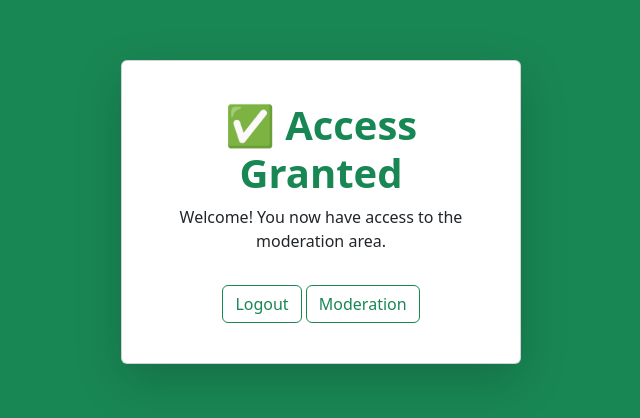
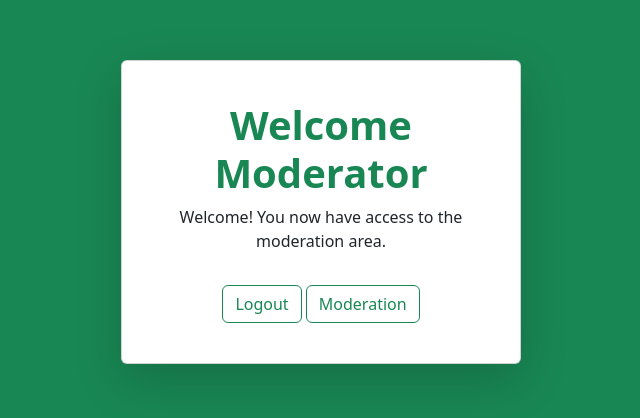
Before and after one commit to JurSchuijt712/LoginBloxoshop, a website: page public/approved.html in a window 1280 px wide. Shown: the part 188-606 px from the top of the page, without its empty margins (319-959 px from the left). Drawn offline with nearby package versions, Linux system fonts and the light colour scheme.

Commit message:
Update approved.html

```diff
--- a/public/approved.html
+++ b/public/approved.html
@@ -10,7 +10,7 @@
 
   <div class="card shadow-lg p-4 text-center" style="max-width: 400px;">
     <div class="card-body">
-      <h1 class="card-title text-success fw-bold">✅ Access Granted</h1>
+      <h1 class="card-title text-success fw-bold">Welcome Moderator</h1>
       <p class="card-text">Welcome! You now have access to the moderation area.</p>
       <a href="/" class="btn btn-outline-success mt-3">Logout</a>
 <a href="New.html" class="btn btn-outline-success mt-3">Moderation</a>
```
